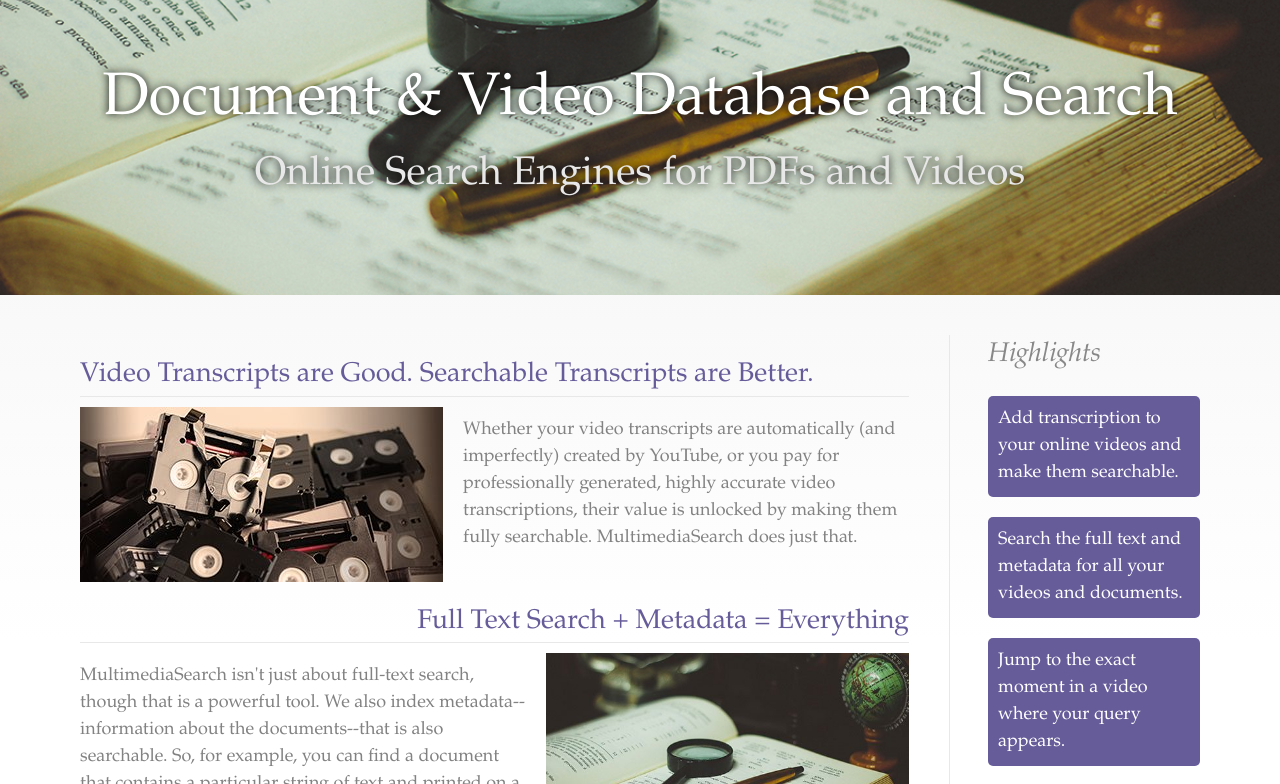
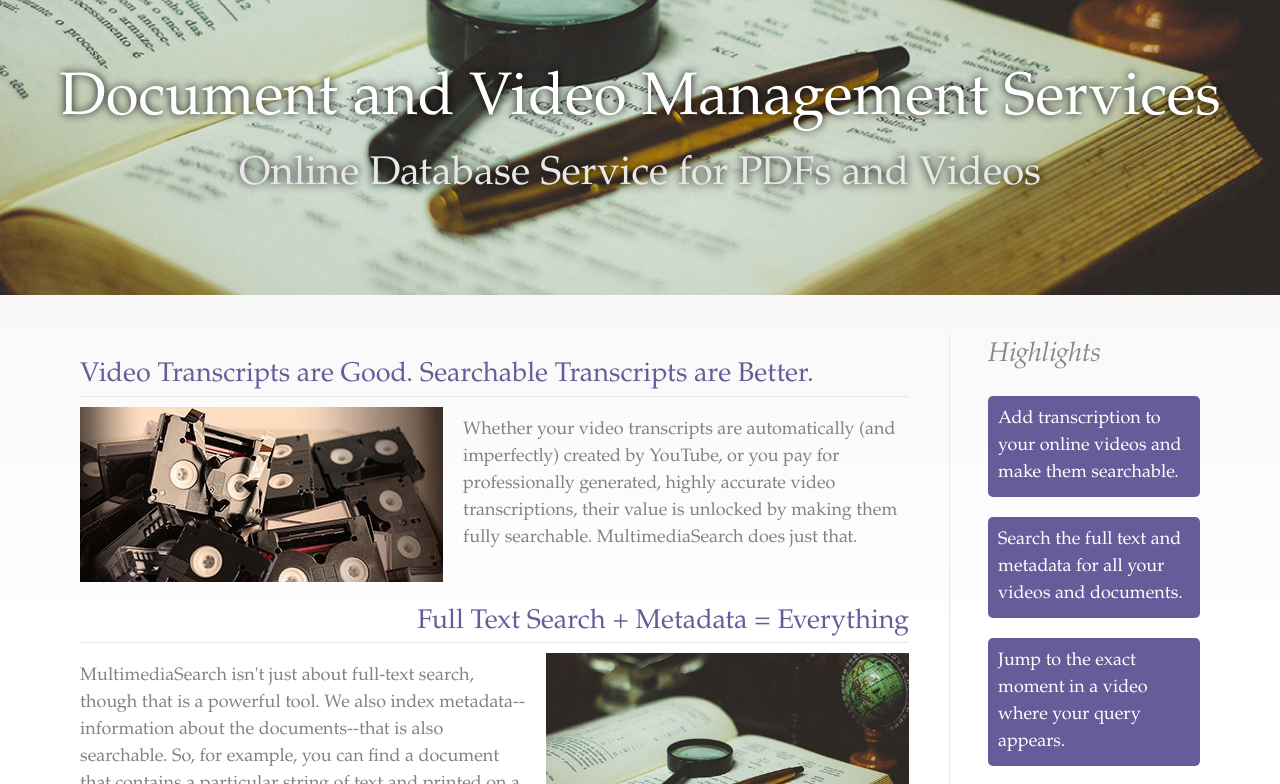
Before and after one commit to microsearch/microsearch.github.io, a Jekyll site: the page built from services/search.md, in a window 1280 px wide and 900 px high, cut to the strip 116-900 px from the top of the window. Built offline with Jekyll 4.4.1, drawn with Linux system fonts in a browser that asks for light colours.

Commit message:
update service

```diff
--- a/services/search.md
+++ b/services/search.md
@@ -7,8 +7,8 @@ layout: landingpage
 description: MicroSearch provides document database and search engine software and
   video database and search engine software.
 weight: 2
-bannertext: Document &amp; Video Database and Search
-bannertext2: Online Search Engines for PDFs and Videos
+bannertext: Document and Video Management Services
+bannertext2: Online Database Service for PDFs and Videos
 col1head: Video Transcripts are Good. Searchable Transcripts are Better.
 col1img: vids.jpg
 col1text: Whether your video transcripts are automatically (and imperfectly) created
```
